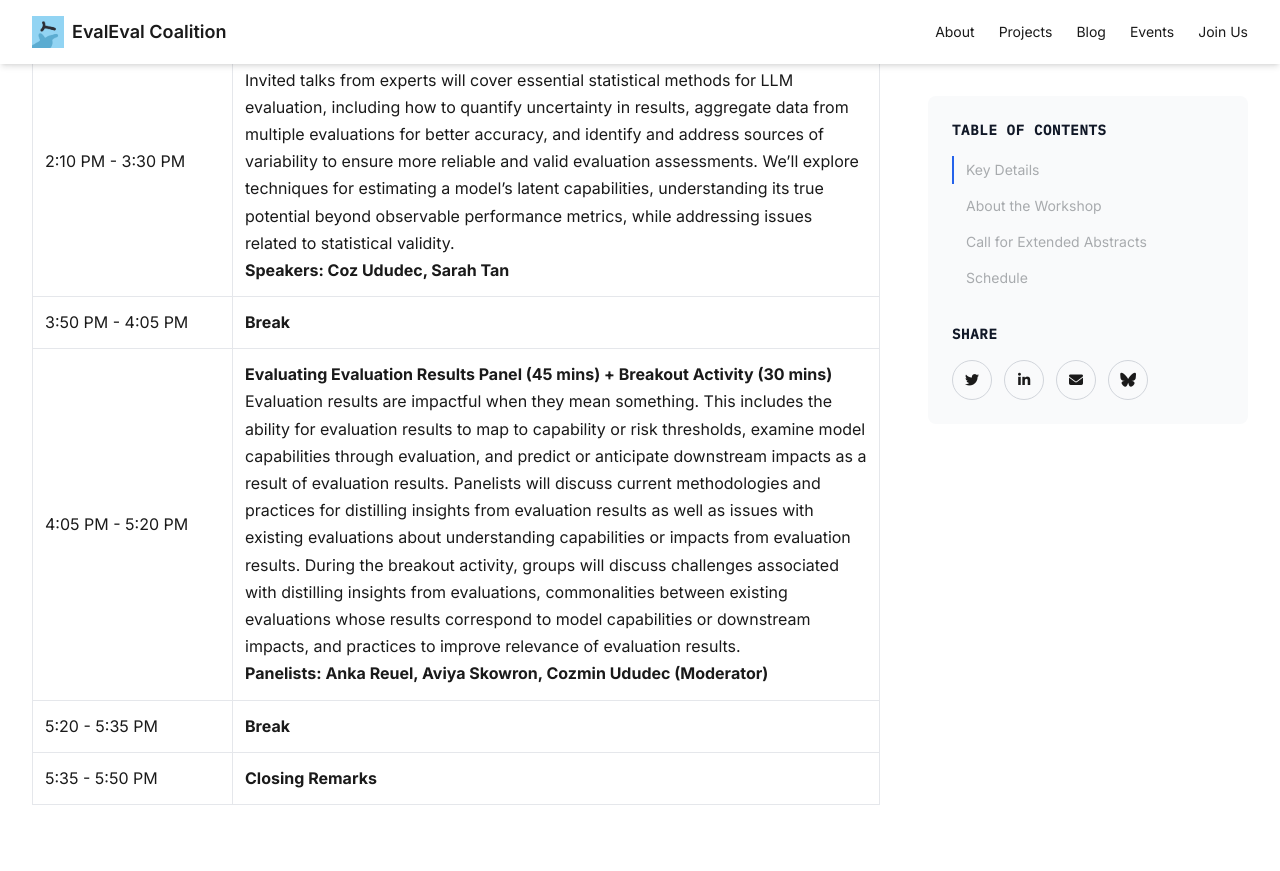
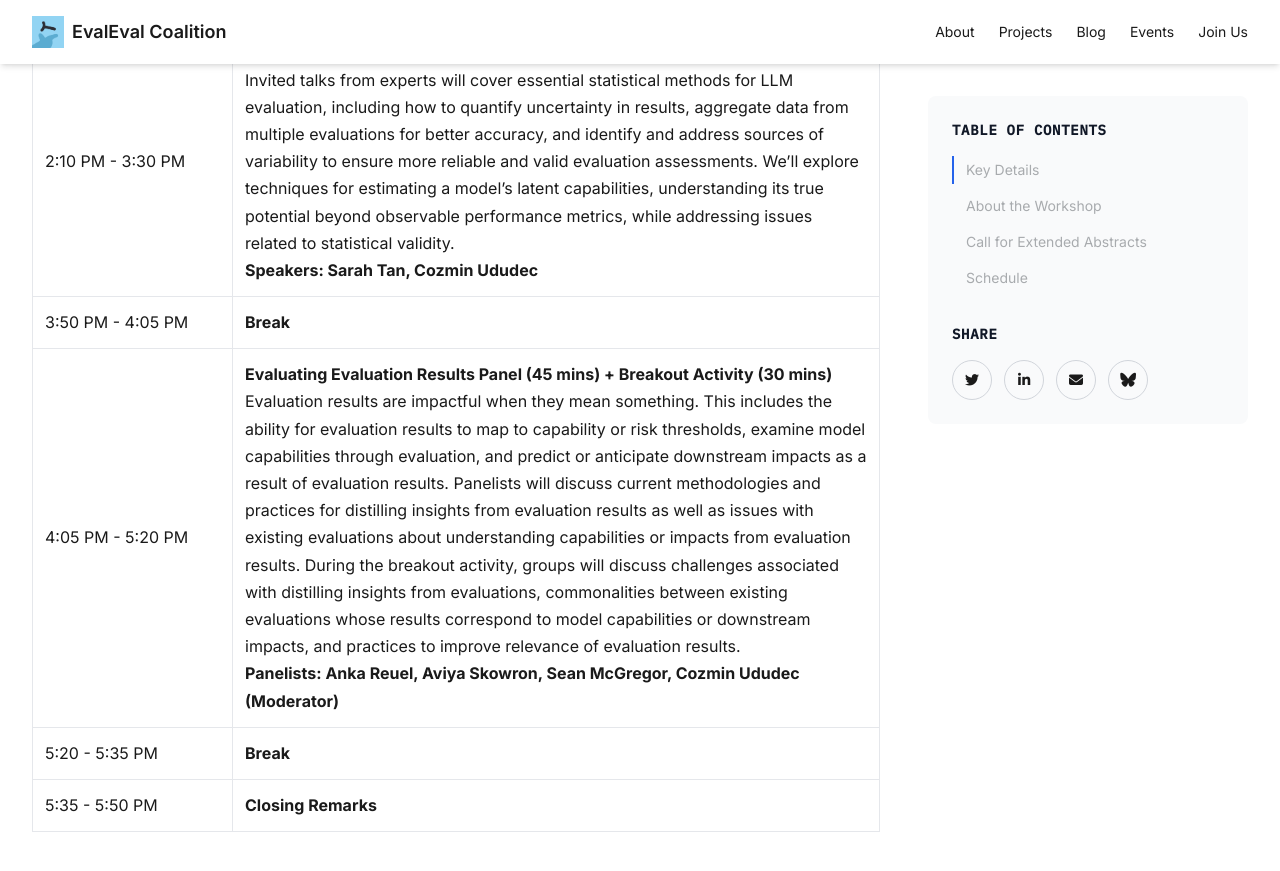
Before and after one commit to evaleval/evaleval.github.io, a Jekyll site: the page built from _events/workshop-2025.md, in a window 1280 px wide and 900 px high, scrolled down 3120 px. Shown: the top 871 px of the window. Built offline with Jekyll 4.4.1, drawn with Linux system fonts in a browser that asks for light colours; nearby versions of some CDN libraries.

Commit message:
Update workshop schedule and panelist details

```diff
--- a/_events/workshop-2025.md
+++ b/_events/workshop-2025.md
@@ -85,8 +85,8 @@
 | 12:15 PM - 1:00 PM | <b>Lunch</b> |
 | 1:00 PM - 2:00 PM | <b>Poster Session</b> |
 | 2:00PM - 2:10 PM | <b>Break</b> |
-| 2:10 PM - 3:30 PM | <b>Statistical Methods Invited Talks (2 x 30 mins, 10 min Q&A each)</b> <br/> Invited talks from experts will cover essential statistical methods for LLM evaluation, including how to quantify uncertainty in results, aggregate data from multiple evaluations for better accuracy, and identify and address sources of variability to ensure more reliable and valid evaluation assessments. We’ll explore techniques for estimating a model’s latent capabilities, understanding its true potential beyond observable performance metrics, while addressing issues related to statistical validity. <br/> <b>Speakers: Coz Ududec, Sarah Tan</b> |
+| 2:10 PM - 3:30 PM | <b>Statistical Methods Invited Talks (2 x 30 mins, 10 min Q&A each)</b> <br/> Invited talks from experts will cover essential statistical methods for LLM evaluation, including how to quantify uncertainty in results, aggregate data from multiple evaluations for better accuracy, and identify and address sources of variability to ensure more reliable and valid evaluation assessments. We’ll explore techniques for estimating a model’s latent capabilities, understanding its true potential beyond observable performance metrics, while addressing issues related to statistical validity. <br/> <b>Speakers: Sarah Tan, Cozmin Ududec</b> |
 | 3:50 PM - 4:05 PM | <b>Break</b> |
-| 4:05 PM - 5:20 PM | <b>Evaluating Evaluation Results Panel (45 mins) + Breakout Activity (30 mins)</b> <br/> Evaluation results are impactful when they mean something. This includes the ability for evaluation results to map to capability or risk thresholds, examine model capabilities through evaluation, and predict or anticipate downstream impacts as a result of evaluation results. Panelists will discuss current methodologies and practices for distilling insights from evaluation results as well as issues with existing evaluations about understanding capabilities or impacts from evaluation results. During the breakout activity, groups will discuss challenges associated with distilling insights from evaluations, commonalities between existing evaluations whose results correspond to model capabilities or downstream impacts, and practices to improve relevance of evaluation results. <br/> <b>Panelists: Anka Reuel, Aviya Skowron, Cozmin Ududec (Moderator)</b> |
+| 4:05 PM - 5:20 PM | <b>Evaluating Evaluation Results Panel (45 mins) + Breakout Activity (30 mins)</b> <br/> Evaluation results are impactful when they mean something. This includes the ability for evaluation results to map to capability or risk thresholds, examine model capabilities through evaluation, and predict or anticipate downstream impacts as a result of evaluation results. Panelists will discuss current methodologies and practices for distilling insights from evaluation results as well as issues with existing evaluations about understanding capabilities or impacts from evaluation results. During the breakout activity, groups will discuss challenges associated with distilling insights from evaluations, commonalities between existing evaluations whose results correspond to model capabilities or downstream impacts, and practices to improve relevance of evaluation results. <br/> <b>Panelists: Anka Reuel, Aviya Skowron, Sean McGregor, Cozmin Ududec (Moderator)</b> |
 | 5:20 - 5:35 PM | <b>Break</b> |
 | 5:35 - 5:50 PM | <b>Closing Remarks</b> |
```
